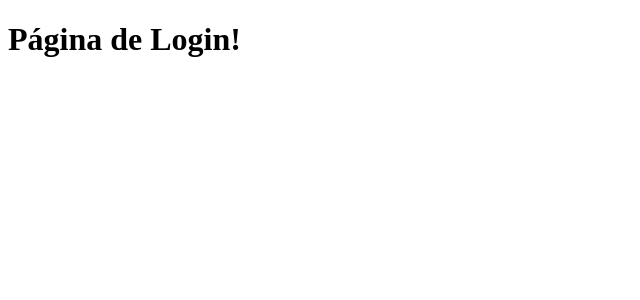
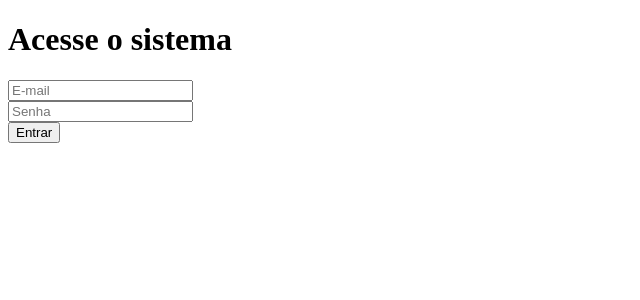
Before and after one commit to Bergkley/Tela-Login, a React (Vite) app: page / in a window 1280 px wide. Shown: the top 300 px of the page, without its empty margins (0-640 px from the left). Built offline with nearby package versions, Linux system fonts and the light colour scheme.

Commit message:
feat: estruturaçã inicial do componente Login

```diff
--- a/src/App.jsx
+++ b/src/App.jsx
@@ -1,9 +1,10 @@
 import './App.css'
+import Login from './Components/Login/Login'
 
 function App() {
   return (
     <div className="App">
-      <h1>Página de Login!</h1>
+      <Login />
     </div>
   )
 }
--- a/src/Components/Login/Login.jsx
+++ b/src/Components/Login/Login.jsx
@@ -0,0 +1,20 @@
+import React from 'react'
+
+const Login = () => {
+  return (
+    <div className="container">
+      <form action="">
+        <h1>Acesse o sistema</h1>
+        <div>
+        <input type="email" placeholder="E-mail" />
+        </div>
+        <div>
+        <input type="password" placeholder="Senha" />
+        </div>
+        <button>Entrar</button>
+      </form>
+    </div>
+  )
+}
+
+export default Login
```
